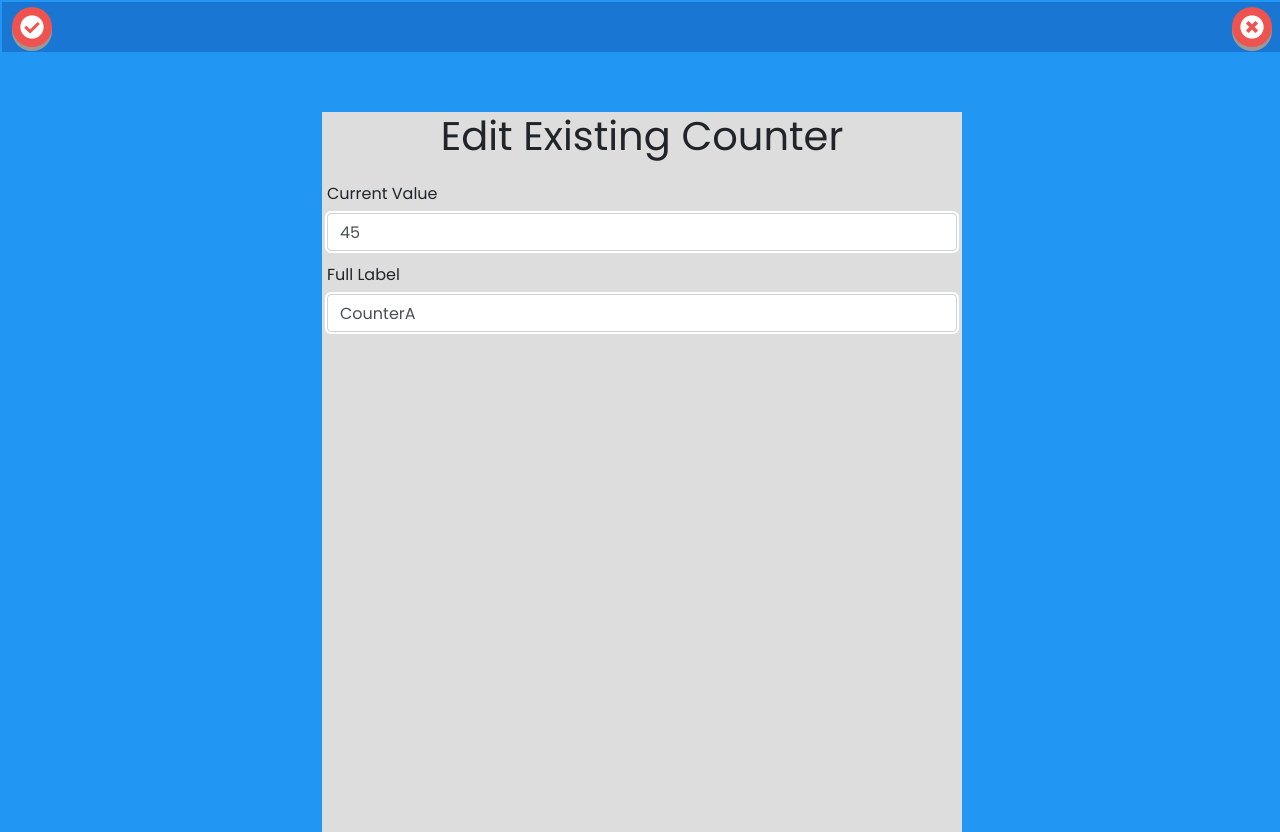
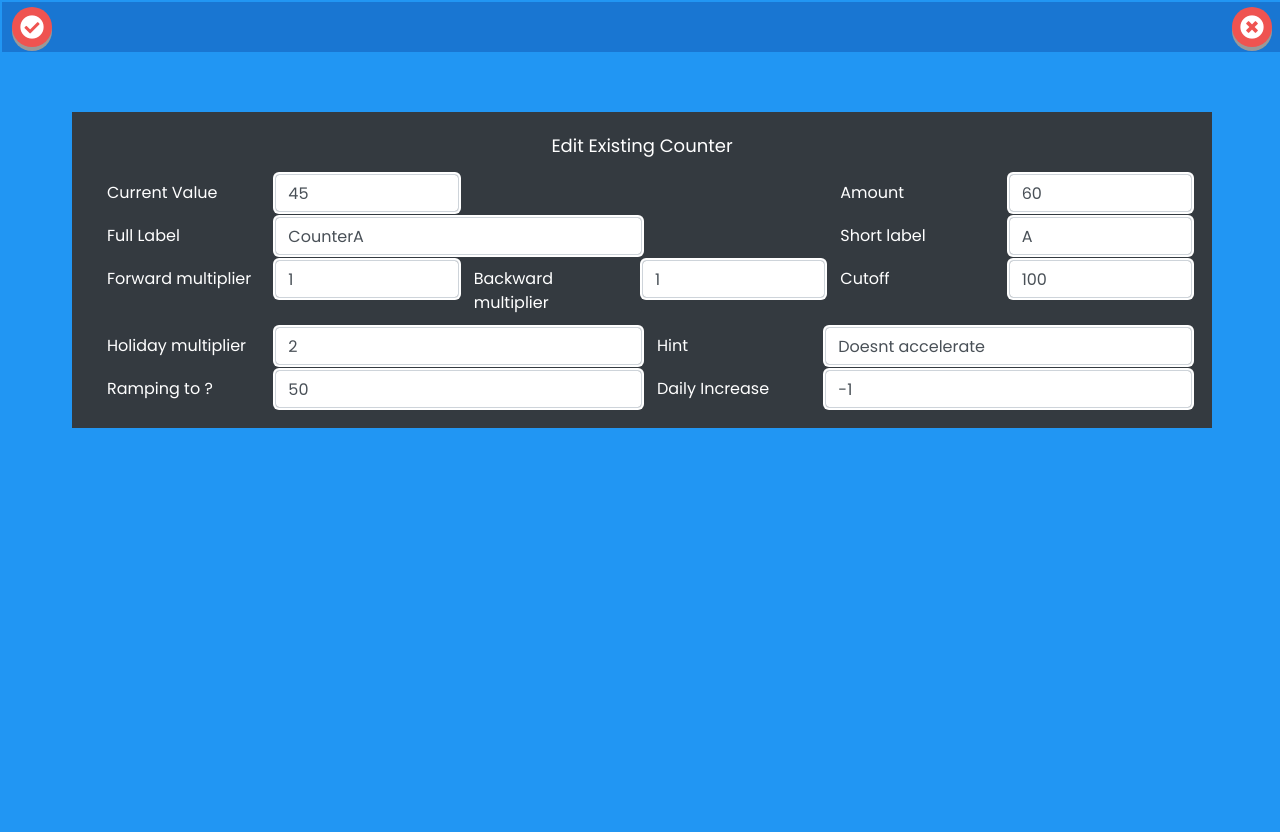
Before and after one commit to harish1996/Daily_Counter, a plain HTML site: page index.html in a window 1280 px wide. Both pictures are taken after a click on the element 684 px from the left and 180 px from the top of the page. After the commit the page ends 802 px from the top, so only its background shows below. Drawn offline with nearby package versions, Linux system fonts and the light colour scheme.

Commit message:
Completed Edit counter page with bootstrap

```diff
--- a/css/app.css
+++ b/css/app.css
@@ -180,6 +180,11 @@ a.button:active
   background-color: #ddd;
 }
 
+.view_box_responsive{
+  /* background-color: #ddd; */
+  padding: 15px;
+}
+
 .button_bar{
   background-color: #1976D2;
   position:fixed;
@@ -209,6 +214,11 @@ div.action_btn_bar{
 
 .row{
   margin:5px;
+}
+
+.section_title{
+  text-align: center;
+  font-size:large;
 }
 /**************************/
 /*                        */
--- a/index.html
+++ b/index.html
@@ -48,12 +48,16 @@
     </script> -->
 
     <link rel="manifest" href="/manifest.json">
+
     <!--Bootstrap CDN-->
-    <link rel="stylesheet" href="https://stackpath.bootstrapcdn.com/bootstrap/4.1.3/css/bootstrap.min.css" integrity="sha384-MCw98/SFnGE8fJT3GXwEOngsV7Zt27NXFoaoApmYm81iuXoPkFOJwJ8ERdknLPMO" crossorigin="anonymous">
-    <script src="https://cdn.jsdelivr.net/npm/@popperjs/core@2.9.2/dist/umd/popper.min.js" integrity="sha384-IQsoLXl5PILFhosVNubq5LC7Qb9DXgDA9i+tQ8Zj3iwWAwPtgFTxbJ8NT4GN1R8p" crossorigin="anonymous"></script>
-    <script src="https://cdn.jsdelivr.net/npm/bootstrap@5.0.1/dist/js/bootstrap.min.js" integrity="sha384-Atwg2Pkwv9vp0ygtn1JAojH0nYbwNJLPhwyoVbhoPwBhjQPR5VtM2+xf0Uwh9KtT" crossorigin="anonymous"></script>
+    <link rel="stylesheet" href="https://maxcdn.bootstrapcdn.com/bootstrap/4.5.2/css/bootstrap.min.css">
 
-        <link rel="stylesheet" href="https://cdnjs.cloudflare.com/ajax/libs/font-awesome/5.15.3/css/all.min.css" integrity="sha512-iBBXm8fW90+nuLcSKlbmrPcLa0OT92xO1BIsZ+ywDWZCvqsWgccV3gFoRBv0z+8dLJgyAHIhR35VZc2oM/gI1w==" crossorigin="anonymous" referrerpolicy="no-referrer" />
+    <!-- JQuery CDN -->
+    <script src="https://ajax.googleapis.com/ajax/libs/jquery/3.5.1/jquery.min.js"></script>
+    <script src="https://cdnjs.cloudflare.com/ajax/libs/popper.js/1.16.0/umd/popper.min.js"></script>
+    <script src="https://maxcdn.bootstrapcdn.com/bootstrap/4.5.2/js/bootstrap.min.js"></script>
+
+    <link rel="stylesheet" href="https://cdnjs.cloudflare.com/ajax/libs/font-awesome/5.15.3/css/all.min.css" integrity="sha512-iBBXm8fW90+nuLcSKlbmrPcLa0OT92xO1BIsZ+ywDWZCvqsWgccV3gFoRBv0z+8dLJgyAHIhR35VZc2oM/gI1w==" crossorigin="anonymous" referrerpolicy="no-referrer" />
 
     <!--Main Stylesheet-->
     <link rel="stylesheet" type="text/css" media="screen" href="css/app.css" />
@@ -132,18 +136,48 @@
         <div class="action_btn_bar">
 
         </div>
-        <div class="view_box">
-            <h1 class="section_title">
-                Edit Existing Counter
-            </h1>
+        <div class="view_box_responsive  container-sm bg-dark text-white">
+
+            <div class="row justify-content-center">
+               <div class="section_title col-8">
+                    Edit Existing Counter
+               </div>
+            </div>
             <form id="edit_form">
                 <div class="form-group row">
-                    <label for="current_value" class="col-m-2 col-form-label"> Current Value </label>
-                    <input type="number" class="form-control col-m-10" id="current_value" value="45">
+                    <label for="current_value" class="col-md-2 col-form-label"> Current Value </label>
+                    <input type="number" class="form-control col-md-2" name="current_value" value="45">
+                    <label for="amount" class="offset-md-4 col-md-2 col-form-label"> Amount </label>
+                    <input type="number" class="form-control col-md-2" name="amount" value="60">
                 </div>
                 <div class="form-group row">
-                    <label for="full_label" class="col-m-2 col-form-label"> Full Label </label>
-                    <input type="text" class="form-control col-m-10" id="full_label" value="CounterA">
+                    <label for="full_label" class="col-md-2 col-form-label"> Full Label </label>
+                    <input type="text" class="form-control col-md-4" name="full_label" value="CounterA">
+                    <label for="short_label" class="offset-md-2  col-md-2 col-form-label"> Short label </label>
+                    <input type="text" class="form-control col-md-2" name="short_label" value="A">
+                </div>
+                <div class="form-group row">
+                    <label class="col-md-2 col-form-label"> Forward multiplier </label>
+                    <input type="number" class="form-control col-md-2" name="fmult" value="1">
+                    <label class="col-md-2 col-form-label"> Backward multiplier </label>
+                    <input type="number" class="form-control col-md-2" name="bmult" value="1">
+                    <label class="col-md-2 col-form-label"> Cutoff </label>
+                    <input type="number" class="form-control col-md-2" name="cutoff" value="100">
+                </div>
+                <div class="form-group row">
+                    <label class="col-md-2 col-form-label"> Holiday multiplier </label>
+                    <input type="number" class="form-control col-md-4" name="hmult" value="2">
+                    <label class="col-md-2 col-form-label"> Hint </label>
+                    <input type="text" class="form-control col-md-4" name="hint" value="Doesnt accelerate">
+                </div>
+            </form>
+
+            <form id="ramp_form">
+                <div class="form-group row">
+                    <label class="col-md-2 col-form-label"> Ramping to ? </label>
+                    <input type="number" class="form-control col-md-4" name="ramp_to" value="50">
+                    <label class="col-md-2 col-form-label"> Daily Increase </label>
+                    <input type="number" class="form-control col-md-4" name="daily_increase" value="-1">
                 </div>
             </form>
         </div>
```
